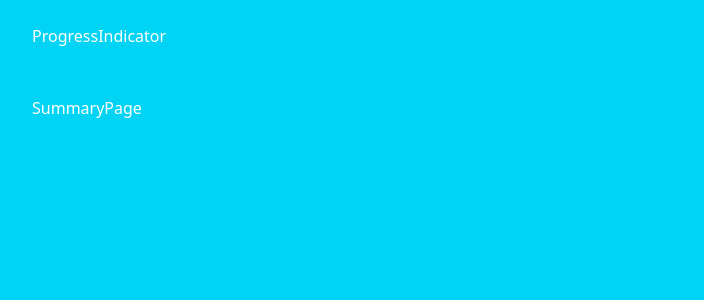
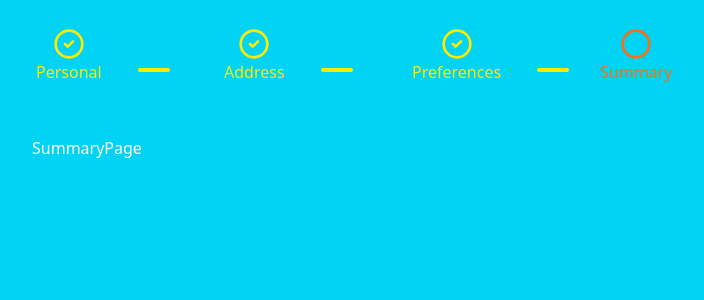
Before and after one commit to chaituteja/multi-step-form, a React (Vite) app: page /summary in a window 1280 px wide. Shown: the top 300 px of the page, without its empty margins (248-952 px from the left). Built offline with nearby package versions, Linux system fonts and the light colour scheme.

Commit message:
Finished progress indicator

```diff
--- a/src/components/ProgressIndicator.tsx
+++ b/src/components/ProgressIndicator.tsx
@@ -1,3 +1,63 @@
+import { CheckCircle2, Circle } from "lucide-react";
+import { useLocation } from "react-router-dom";
+
+const steps = [
+  {
+    path: "/",
+    label: "Personal",
+  },
+  {
+    path: "/address",
+    label: "Address",
+  },
+  {
+    path: "/preferences",
+    label: "Preferences",
+  },
+  {
+    path: "/summary",
+    label: "Summary",
+  },
+];
+
 export default function ProgressIndicator() {
-  return <div>ProgressIndicator</div>;
+  const location = useLocation();
+  const currentStepIndex = steps.findIndex(
+    (step) => step.path === location.pathname
+  );
+  return (
+    <section className="grid grid-cols-2 gap-x-8 gap-y-4 place-items-center sm:grid-cols-4 sm:justify-items-start">
+      {steps.map((step, index) => (
+        <div key={step.label} className="flex relative">
+          <figure
+            className={`flex flex-col items-center rounded-full p-1 ${
+              index < currentStepIndex
+                ? "text-[#ffeb00]"
+                : index === currentStepIndex
+                ? "text-[#f37216]"
+                : "text-[#13565e]"
+            }`}
+          >
+            {index < currentStepIndex ? (
+              <CheckCircle2 className="size-8" />
+            ) : (
+              <Circle className="size-8" />
+            )}
+            <figcaption>{step.label}</figcaption>
+          </figure>
+          {index < steps.length - 1 && (
+            <div
+              className={`absolute h-1 sm:w-8 bottom-4 -right-16 rounded-sm ${
+                index < currentStepIndex
+                  ? "bg-[#ffeb00]"
+                  : index === currentStepIndex
+                  ? "bg-[#f37216]"
+                  : "bg-[#13565e]"
+              }`}
+            ></div>
+          )}
+        </div>
+      ))}
+    </section>
+  );
 }
```
